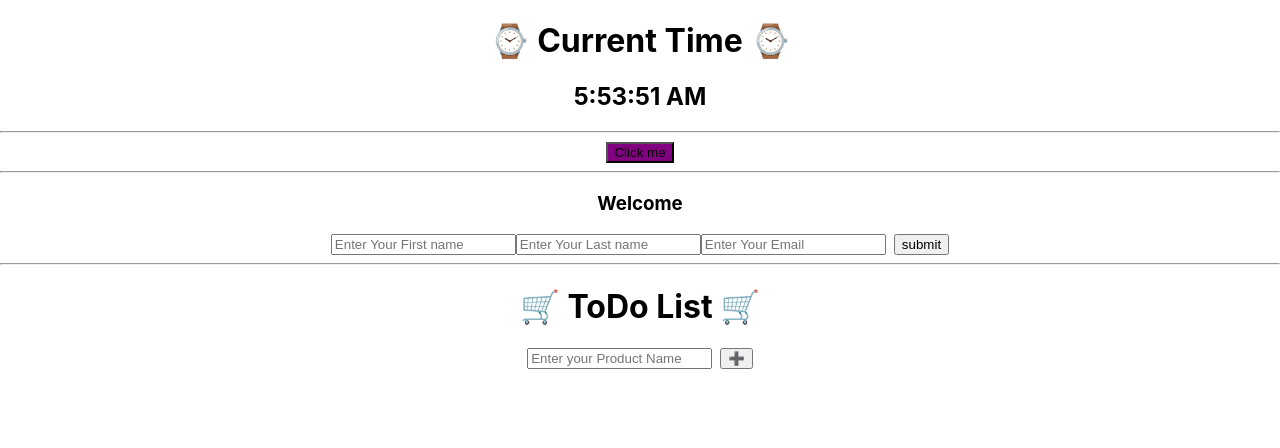
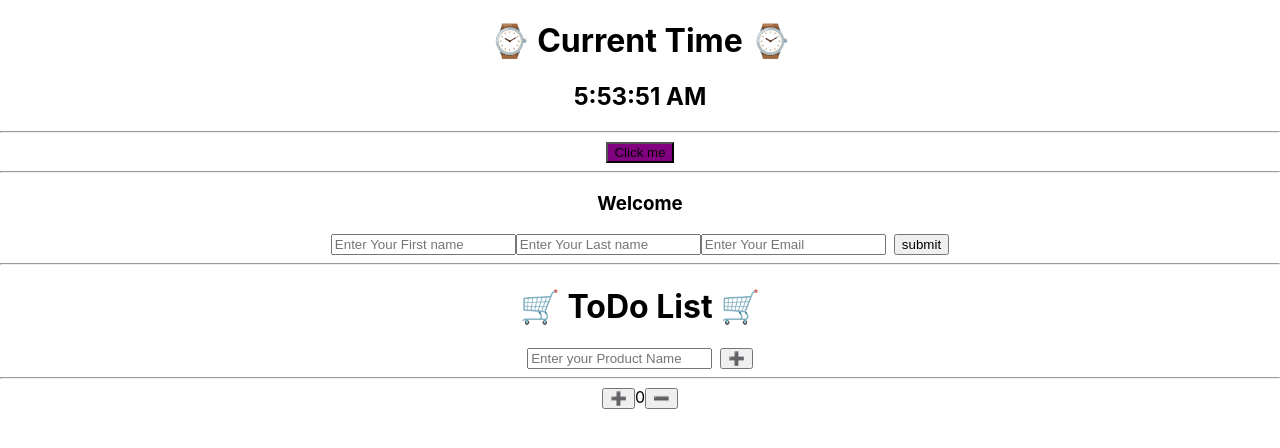
Before and after one commit to kapil23102002/learn-react, a React (Create React App) app: page / in a window 1280 px wide. Shown: the top 448 px of the page. Built offline with nearby package versions, Linux system fonts and the light colour scheme.

Commit message:
adding Counter app

```diff
--- a/src/App.js
+++ b/src/App.js
@@ -1,5 +1,6 @@
 import "./App.css";
 import Clock from "./components/clock/Clock";
+import Counter from "./components/counter/Counter";
 import Form from "./components/form/Form";
 import HandleEvent from "./components/handleEvent/HandleEvent";
 import Todo from "./components/todo/Todo";
@@ -14,6 +15,8 @@ function App() {
       <Form />
       <hr />
       <Todo />
+      <hr />
+      <Counter />
     </div>
   );
 }
--- /dev/null
+++ b/src/components/counter/Counter.js
@@ -0,0 +1,27 @@
+import React, { useState } from "react";
+
+const Counter = () => {
+  const [count, setCount] = useState(0);
+
+  const changeInc = () => {
+    setCount(count + 1);
+  };
+
+  const changeDec = () => {
+    if (count === 0) {
+      setCount(0);
+    } else {
+      setCount(count - 1);
+    }
+  };
+
+  return (
+    <div>
+      <button onClick={changeInc}>➕</button>
+      {count}
+      <button onClick={changeDec}>➖</button>
+    </div>
+  );
+};
+
+export default Counter;
```
